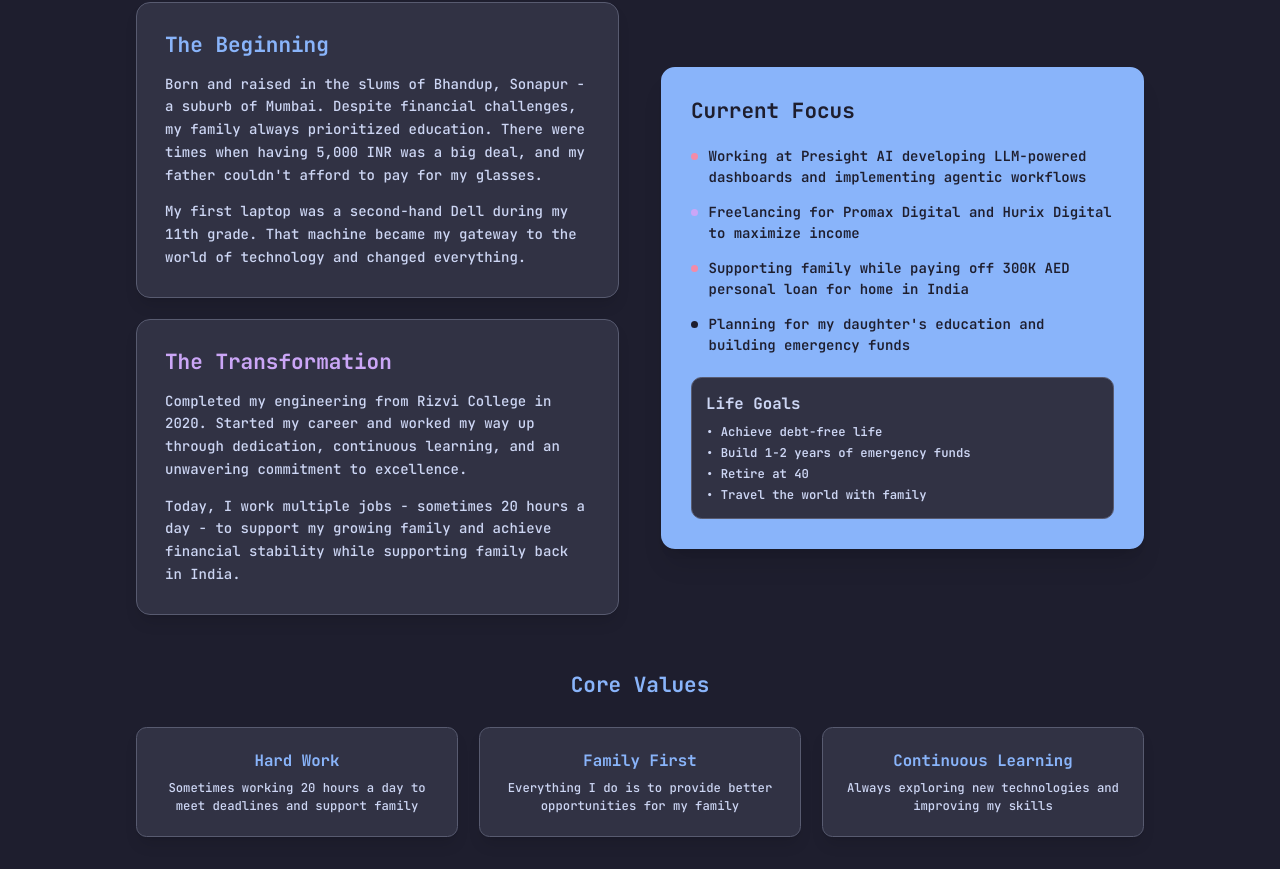
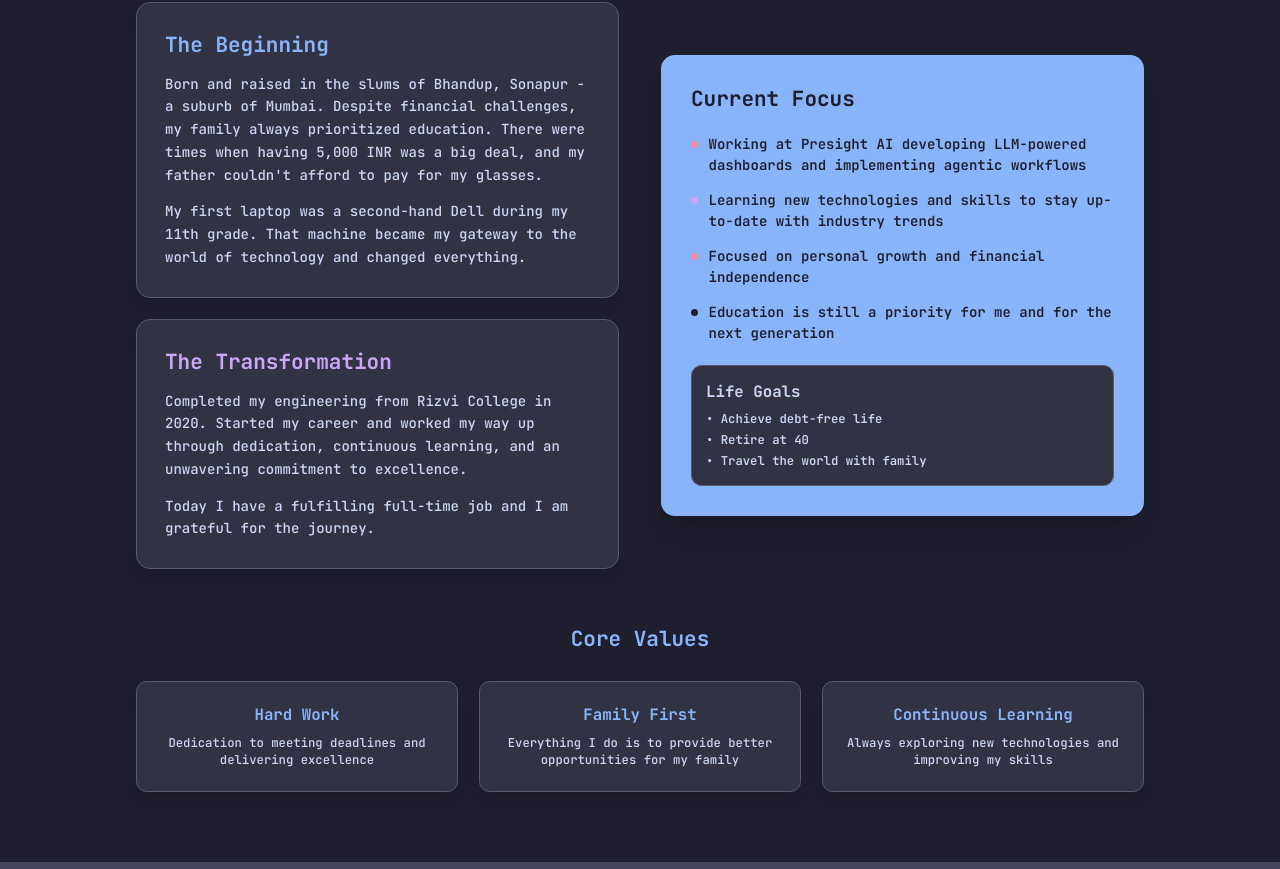
Before and after one commit to M0rfes/portfolio, a Next.js app: page / in a window 1280 px wide. Shown: the part 1231-2100 px from the top of the page. Built offline with nearby package versions, Linux system fonts and the light colour scheme.

Commit message:
feat: Update personal narrative and goals in About and Contact sections to reflect a focus on growth and well-being.

```diff
--- a/src/components/About.tsx
+++ b/src/components/About.tsx
@@ -124,15 +124,15 @@ function CurrentFocus() {
           </div>
           <div className="flex items-start gap-3">
             <div className="w-2 h-2 bg-secondary rounded-full mt-2 flex-shrink-0"></div>
-            <p className="font-semibold">Freelancing for Promax Digital and Hurix Digital to maximize income</p>
+            <p className="font-semibold">Learning new technologies and skills to stay up-to-date with industry trends</p>
           </div>
           <div className="flex items-start gap-3">
             <div className="w-2 h-2 bg-accent rounded-full mt-2 flex-shrink-0"></div>
-            <p className="font-semibold">Supporting family while paying off 300K AED personal loan for home in India</p>
+            <p className="font-semibold">Focused on personal growth and financial independence</p>
           </div>
           <div className="flex items-start gap-3">
             <div className="w-2 h-2 bg-primary-foreground rounded-full mt-2 flex-shrink-0"></div>
-            <p className="font-semibold">Planning for my daughter&apos;s education and building emergency funds</p>
+            <p className="font-semibold">Education is still a priority for me and for the next generation</p>
           </div>
         </div>
 
@@ -140,7 +140,6 @@ function CurrentFocus() {
           <h4 className="text-lg mb-2 font-bold text-card-foreground">Life Goals</h4>
           <ul className="text-sm space-y-1 text-card-foreground font-semibold">
             <li>• Achieve debt-free life</li>
-            <li>• Build 1-2 years of emergency funds</li>
             <li>• Retire at 40</li>
             <li>• Travel the world with family</li>
           </ul>
@@ -178,7 +177,7 @@ function CoreValues() {
   };
 
   const values = [
-    { title: "Hard Work", desc: "Sometimes working 20 hours a day to meet deadlines and support family" },
+    { title: "Hard Work", desc: "Dedication to meeting deadlines and delivering excellence" },
     { title: "Family First", desc: "Everything I do is to provide better opportunities for my family" },
     { title: "Continuous Learning", desc: "Always exploring new technologies and improving my skills" }
   ];
@@ -280,8 +279,7 @@ export function About() {
                 through dedication, continuous learning, and an unwavering commitment to excellence.
               </p>
               <p className="text-foreground leading-relaxed">
-                Today, I work multiple jobs - sometimes 20 hours a day - to support my growing family
-                and achieve financial stability while supporting family back in India.
+                Today I have a fulfilling full-time job and I am grateful for the journey.
               </p>
             </StoryCard>
           </div>
--- a/src/components/Contact.tsx
+++ b/src/components/Contact.tsx
@@ -414,9 +414,9 @@ export function Contact() {
               <div className="space-y-3 text-sm">
                 {[
                   "🚀 Currently working at Presight AI on LLM-powered solutions",
-                  "👨‍👩‍👧‍👦 Supporting family while building financial stability",
+                  "👨‍👩‍👧‍👦 Focused on professional growth and family well-being",
                   "🎯 Goal: Achieve debt-free life and retire at 40",
-                  "⏰ Sometimes working 20 hours a day to meet deadlines",
+                  "⏰ Committed to delivering high-quality results on time",
                 ].map((fact, index) => (
                   <motion.div
                     key={index}
```
